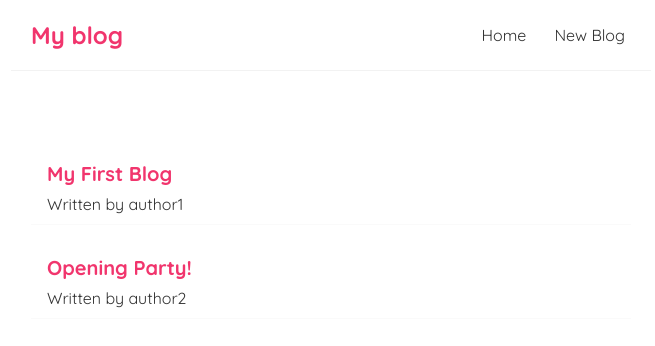
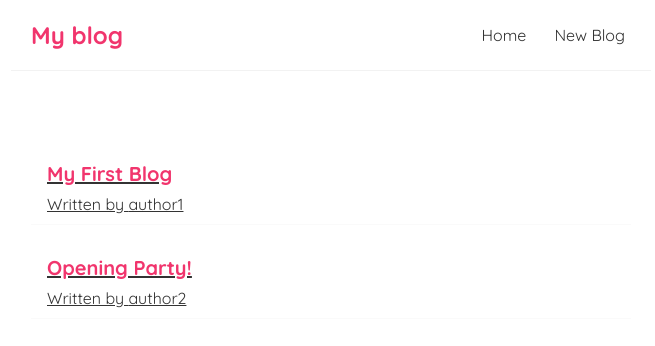
Before and after one commit to jen0828/blog-react, a React (Create React App) app: page / in a window 1280 px wide. Shown: the top 346 px of the page, without its empty margins (309-964 px from the left). Built offline with nearby package versions, Linux system fonts and the light colour scheme; data requests are answered from the project's data file.

Commit message:
Update bloglist.js

```diff
--- a/src/BlogList.js
+++ b/src/BlogList.js
@@ -1,12 +1,16 @@
+import { Link } from 'react-router-dom';
+
 const BlogList = ({ blogs, title }) => {
 
   return (
     <div className="blog-list">
-      <h2>{ title }</h2>
+      <h2>{title}</h2>
       {blogs.map(blog => (
         <div className="blog-preview" key={blog.id} >
-          <h2>{ blog.title }</h2>
-          <p>Written by { blog.author }</p>
+          <Link to={`/blogs/${blog.id}`}>
+            <h2>{blog.title}</h2>
+            <p>Written by {blog.author}</p>
+          </Link>
         </div>
       ))}
     </div>
```
